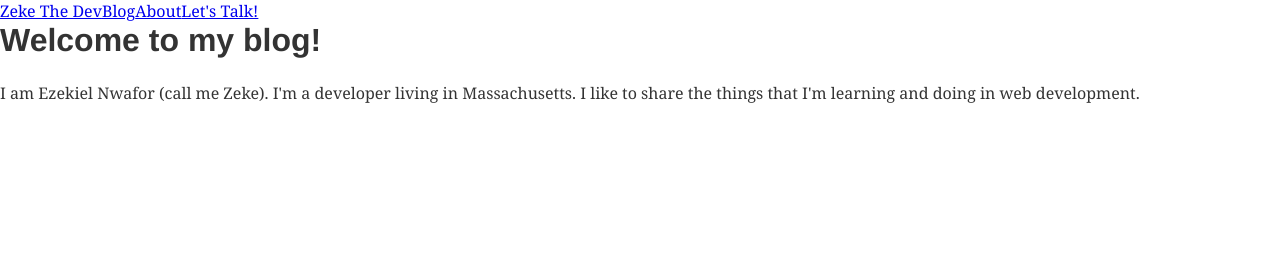
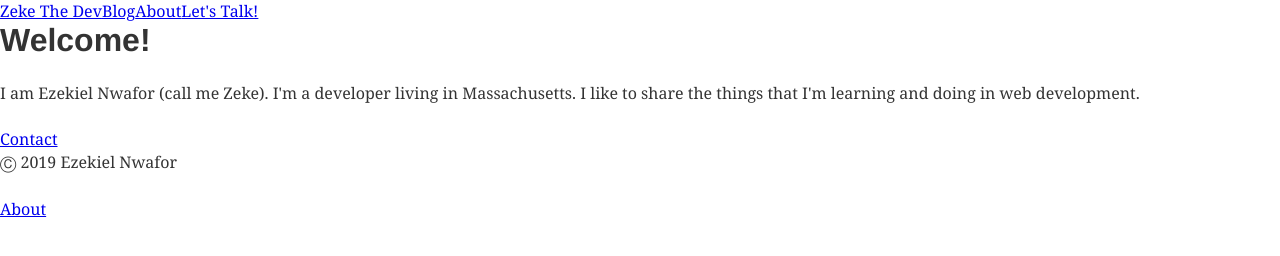
Before and after one commit to Ezekiel-Nwafor/zeke-the-dev, a Gatsby site: page / in a window 1280 px wide. Built offline with nearby package versions, Linux system fonts and the light colour scheme; Gatsby itself is replaced by a stand-in of ours.

Commit message:
adding styling" git push

```diff
--- a/gatsby-config.js
+++ b/gatsby-config.js
@@ -5,6 +5,10 @@
  */
 
 module.exports = {
+  siteMetadata: {
+    title: 'Zeke The Dev',
+    author: 'Ezekiel Nwafor'
+  },
   plugins: [
     {
       resolve: `gatsby-plugin-typography`,
--- /dev/null
+++ b/src/components/footer.js
@@ -0,0 +1,33 @@
+import React from 'react'
+import { Link } from 'gatsby'
+import styled from 'styled-components'
+
+const footerContainer = styled.footer`
+    display: inline-flex;
+    width: 100%;
+    height: 15%;
+`;
+
+const Section = styled.section`
+    justify-content: space-around;
+`;
+
+const Footer = () => {
+    return (
+        <footerContainer>
+            <section>
+                <Link to='/contact'>Contact</Link>
+            </section>
+
+            <section>
+                <p>&#9400; 2019 Ezekiel Nwafor </p>
+            </section>
+
+            <section>
+                <Link to='/about'>About</Link>
+            </section>
+        </footerContainer>
+    )
+};
+
+export default Footer;
--- a/src/pages/index.js
+++ b/src/pages/index.js
@@ -1,13 +1,16 @@
 import React from "react"
 import styled from 'styled-components';
 import Header from '../components/header';
+import Footer from '../components/footer';
 
 const Index = () => {
     return(
         <div>
             <Header/>
-            <h1>Welcome to my blog!</h1>
+            <h1>Welcome!</h1>
+
             <p>I am Ezekiel Nwafor (call me Zeke). I'm a developer living in Massachusetts. I like to share the things that I'm learning and doing in web development. </p>
+            <Footer />
         </div>
     )
 }
```
